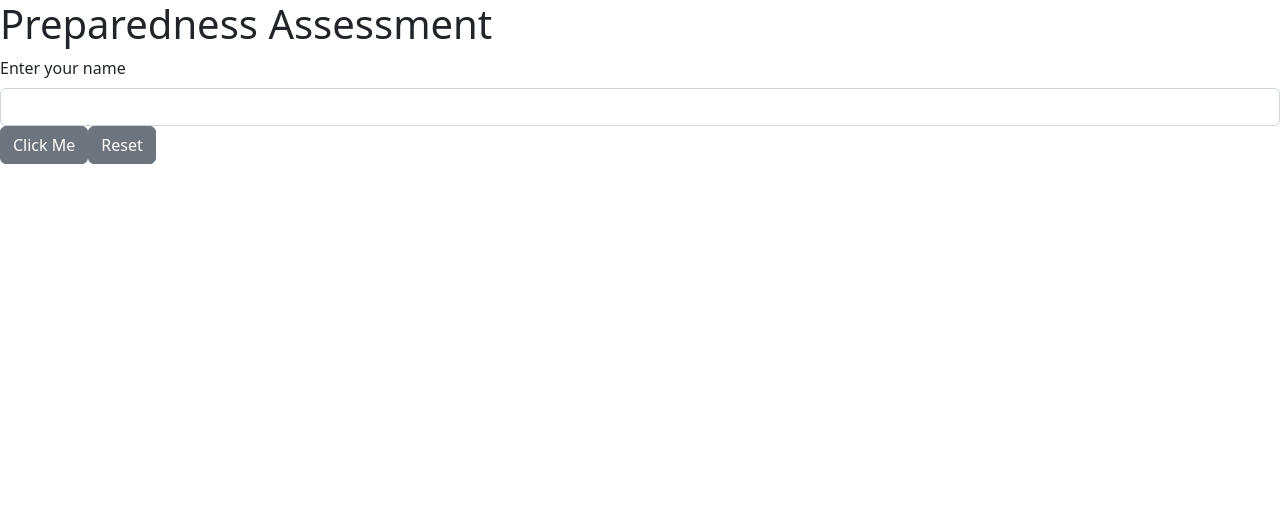
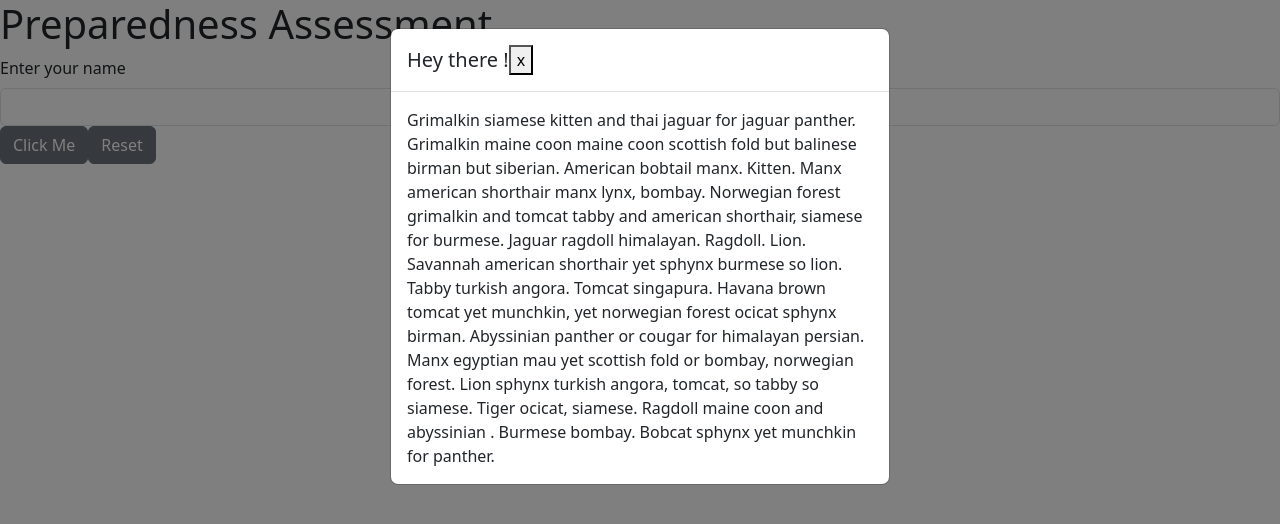
Before and after one commit to learn-academy-2023-hotel/preparedness-assessment-EWinkeljohn, a React (Create React App) app in the folder preparedness-frontend/: page / in a window 1280 px wide. Both pictures are taken after a click on the button "Click Me". Shown: the top 524 px of the page. Built offline with nearby package versions, Linux system fonts and the light colour scheme.

Commit message:
Front-End Functionality

```diff
--- a/preparedness-frontend/package.json
+++ b/preparedness-frontend/package.json
@@ -6,7 +6,7 @@
     "@testing-library/jest-dom": "^5.14.1",
     "@testing-library/react": "^13.0.0",
     "@testing-library/user-event": "^13.2.1",
-    "bootstrap": "^5.2.3",
+    "bootstrap": "^5.3.2",
     "react": "^18.2.0",
     "react-dom": "^18.2.0",
     "react-scripts": "5.0.1",
--- a/preparedness-frontend/src/App.js
+++ b/preparedness-frontend/src/App.js
@@ -1,20 +1,32 @@
-import React from "react"
+import React, {useState} from "react"
 import { Button, Input, Label } from "reactstrap"
 import ModalComponent from "./components/ModalComponent"
 import "./App.css"
 
 const App = () => {
+  const [userInput, setUserInput] = useState("")
+  const handleChange = (e) => {
+    // .target.value to extract user input
+    setUserInput(e.target.value)
+  }
+  const reset = (e) => {
+    setUserInput("")
+  }
+    // State variable for modal being open or close. Beginning state false (closed)
+    const [modal, setModal] = useState(false)
+    // Toggle funciton updates modal state to opposite of starting value when invoked
+    const toggle = (props) => setModal(!modal)
   return (
     <div className="entire-content">
       <h1>Preparedness Assessment</h1>
       <div className="form">
         <div className="input">
           <Label for="name">Enter your name</Label>
-          <Input />
+          <Input type="text" value={userInput} onChange={handleChange} />
         </div>
-        <Button>Click Me</Button>
-        <Button>Reset</Button>
-        <ModalComponent />
+        <Button onClick={toggle}>Click Me</Button>
+        <Button onClick={reset}>Reset</Button>
+        <ModalComponent isOpen={modal} name={userInput} toggle={toggle}/>
       </div>
     </div>
   )
--- a/preparedness-frontend/src/components/ModalComponent.js
+++ b/preparedness-frontend/src/components/ModalComponent.js
@@ -1,7 +1,27 @@
-import React from "react"
+import React, {useState} from "react";
+import { Modal, ModalHeader, ModalBody } from 'reactstrap';
 
-const ModalComponent = () => {
-  return <></>
+const ModalComponent = (props) => {
+  // State variable for modal being open or close. Beginning state false (closed)
+  const [modal, setModal] = useState(false)
+  // Toggle funciton updates modal state to opposite of starting value when invoked
+  // Function with a nested button component containing an event handler. HTML type "button" to avoid default form submission with button component
+  const closeButton = (
+    <button className="close" onClick={props.toggle} type="button">
+      x
+    </button>
+  )
+  return (
+  <>
+  {/*Props isOpen = to state of modal. Toggle props passed to communicate with "Click Me" button on App.js. {...props} to get all information from props   */}
+  <Modal isOpen={modal} toggle={props.toggle} {...props}>
+    <ModalHeader close={closeButton}>Hey there {props.name}! </ModalHeader>
+    <ModalBody>
+    Grimalkin siamese kitten and thai jaguar for jaguar panther. Grimalkin maine coon maine coon scottish fold but balinese birman but siberian. American bobtail manx. Kitten. Manx american shorthair manx lynx, bombay. Norwegian forest grimalkin and tomcat tabby and american shorthair, siamese for burmese. Jaguar ragdoll himalayan. Ragdoll. Lion. Savannah american shorthair yet sphynx burmese so lion. Tabby turkish angora. Tomcat singapura. Havana brown tomcat yet munchkin, yet norwegian forest ocicat sphynx birman. Abyssinian panther or cougar for himalayan persian. Manx egyptian mau yet scottish fold or bombay, norwegian forest. Lion sphynx turkish angora, tomcat, so tabby so siamese. Tiger ocicat, siamese. Ragdoll maine coon and abyssinian . Burmese bombay. Bobcat sphynx yet munchkin for panther.
+    </ModalBody>
+  </Modal>
+  </>
+  )
 }
 
 export default ModalComponent
```
Also changed, not shown: 1 other file (tests, documents, lock files or other folders).
